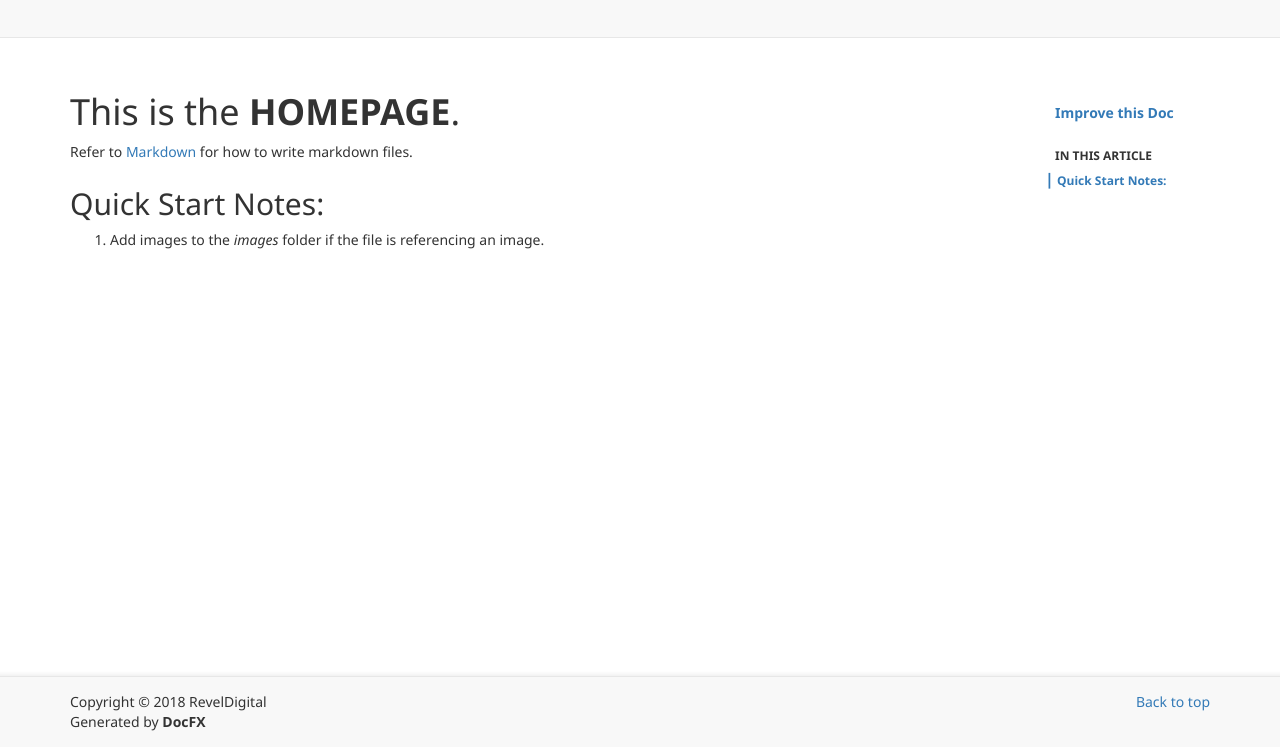
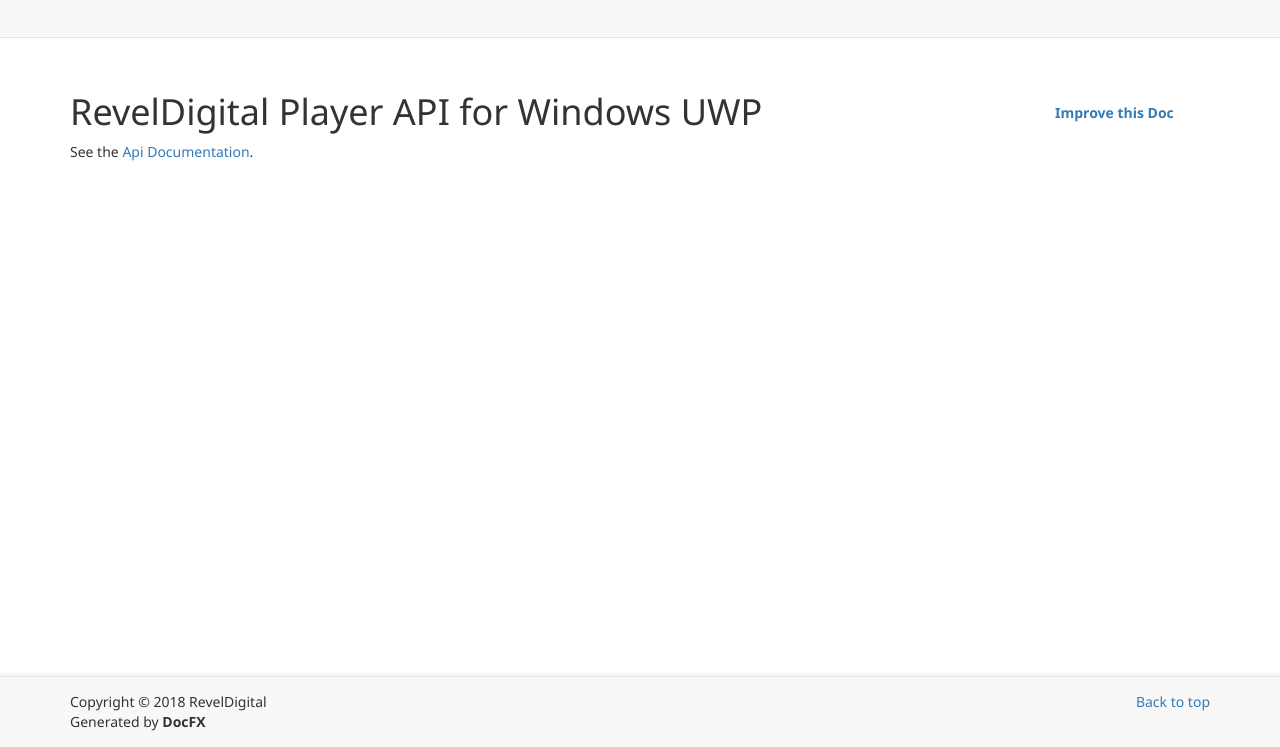
Before and after one commit to RevelDigital/ReveDigital.Player.UWP.Doc, a plain HTML site: page index.html in a window 1280 px wide. Shown: the part 53-800 px from the top of the page. Drawn offline with Linux system fonts and the light colour scheme.

Commit message:
update index

```diff
--- a/index.html
+++ b/index.html
@@ -5,9 +5,9 @@
   <head>
     <meta charset="utf-8">
     <meta http-equiv="X-UA-Compatible" content="IE=edge,chrome=1">
-    <title>This is the HOMEPAGE. </title>
+    <title>RevelDigital Player API for Windows UWP </title>
     <meta name="viewport" content="width=device-width">
-    <meta name="title" content="This is the HOMEPAGE. ">
+    <meta name="title" content="RevelDigital Player API for Windows UWP ">
     <meta name="generator" content="docfx 2.30.0.0">
 
     <link rel="shortcut icon" href="favicon.ico">
@@ -60,13 +60,9 @@
         <div class="article row grid">
           <div class="col-md-10">
             <article class="content wrap" id="_content" data-uid="">
-<h1 id="this-is-the-homepage">This is the <strong>HOMEPAGE</strong>.</h1>
+<h1 id="reveldigital-player-api-for-windows-uwp">RevelDigital Player API for Windows UWP</h1>
 
-<p>Refer to <a href="http://daringfireball.net/projects/markdown/">Markdown</a> for how to write markdown files.</p>
-<h2 id="quick-start-notes">Quick Start Notes:</h2>
-<ol>
-<li>Add images to the <em>images</em> folder if the file is referencing an image.</li>
-</ol>
+<p>See the <a href="https://reveldigital.github.io/ReveDigital.Player.UWP.Doc/api/index.html">Api Documentation</a>.</p>
 </article>
           </div>
 
```
Also changed, not shown: manifest.json.
